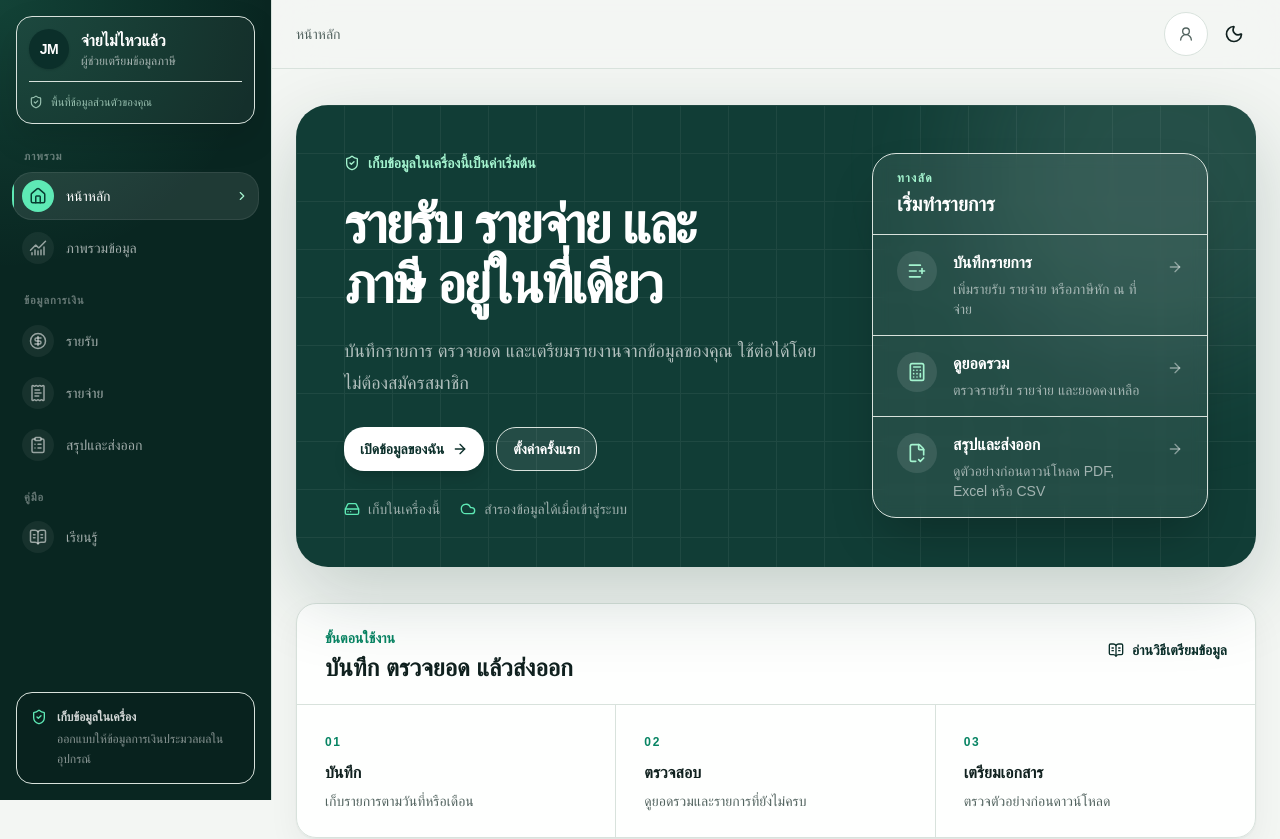
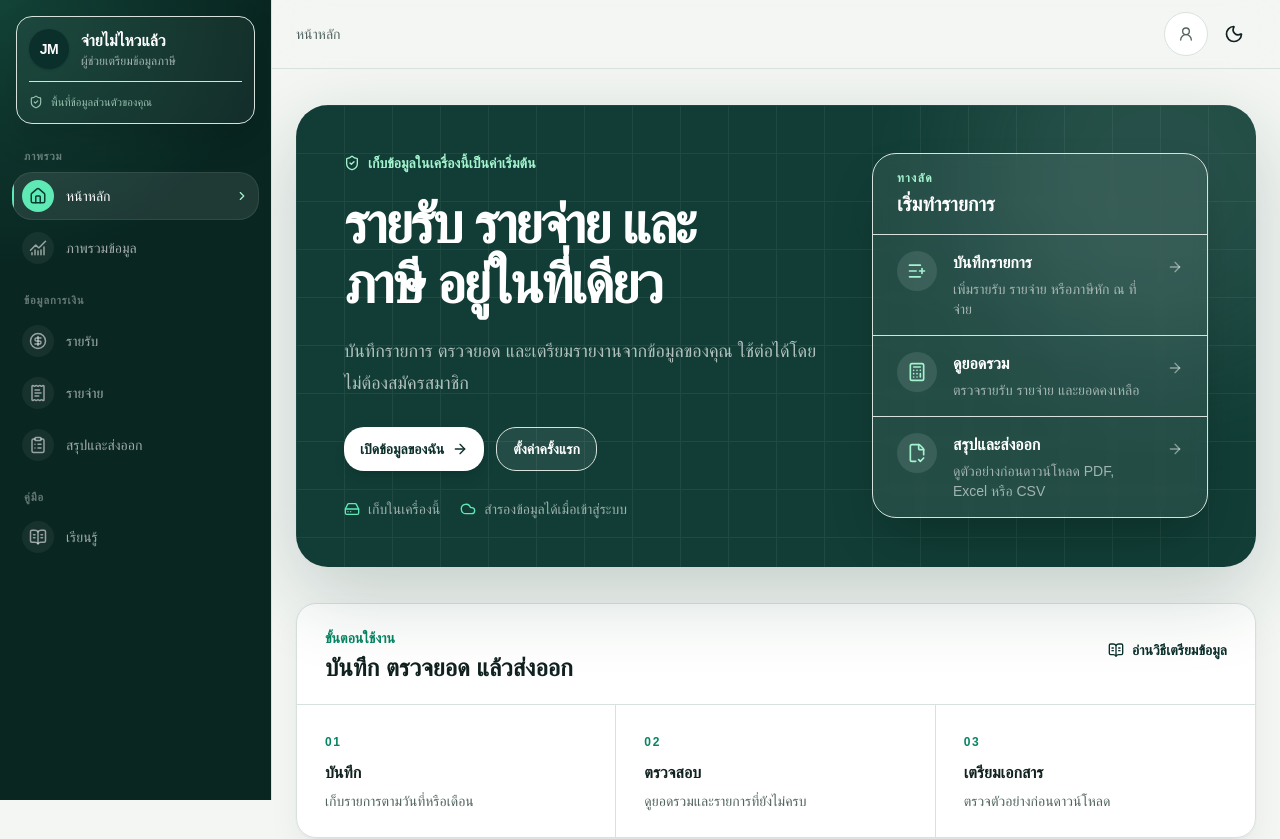
Before and after one commit to xparq-dev/jaimaiwailaew, a Next.js app: page / in a window 1280 px wide. Shown: the top 839 px of the page. Built offline with nearby package versions, Linux system fonts and the light colour scheme; no server answers; a web font is replaced by a local one.

Commit message:
fix: remove duplicate sidebar privacy card

```diff
--- a/src/components/app-shell.tsx
+++ b/src/components/app-shell.tsx
@@ -137,7 +137,6 @@ function Brand({
 
 function DesktopSidebar() {
   const pathname = usePathname();
-  const { dictionary, locale } = useLocale();
 
   return (
     <aside className="bg-sidebar fixed inset-y-0 left-0 z-30 hidden w-[17rem] overflow-hidden border-r border-white/8 text-white before:pointer-events-none before:absolute before:inset-x-0 before:top-0 before:h-72 before:bg-[radial-gradient(circle_at_top_left,rgba(71,217,172,0.16),transparent_68%)] lg:flex lg:flex-col">
@@ -208,22 +207,6 @@ function DesktopSidebar() {
           </section>
         ))}
       </nav>
-      <div className="relative p-4 pt-2">
-        <div className="rounded-2xl border border-white/8 bg-black/10 p-3.5 text-xs leading-5 text-white/52">
-          <div className="flex items-start gap-2.5">
-            <ShieldCheck
-              aria-hidden="true"
-              className="mt-0.5 size-4 shrink-0 text-emerald-300"
-            />
-            <div>
-              <p className="font-semibold text-white/82">เก็บข้อมูลในเครื่อง</p>
-              <p className="mt-0.5" lang={locale}>
-                {dictionary.footer.localProcessing}
-              </p>
-            </div>
-          </div>
-        </div>
-      </div>
     </aside>
   );
 }
```
